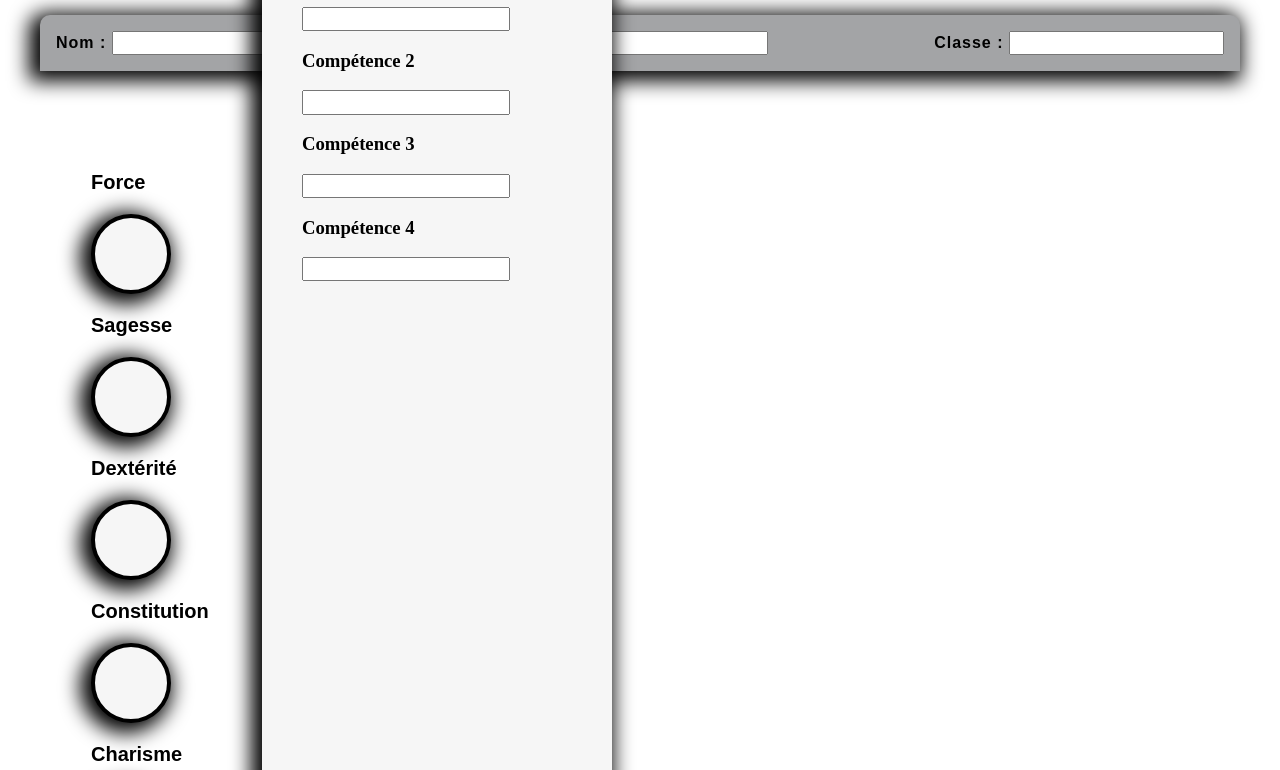
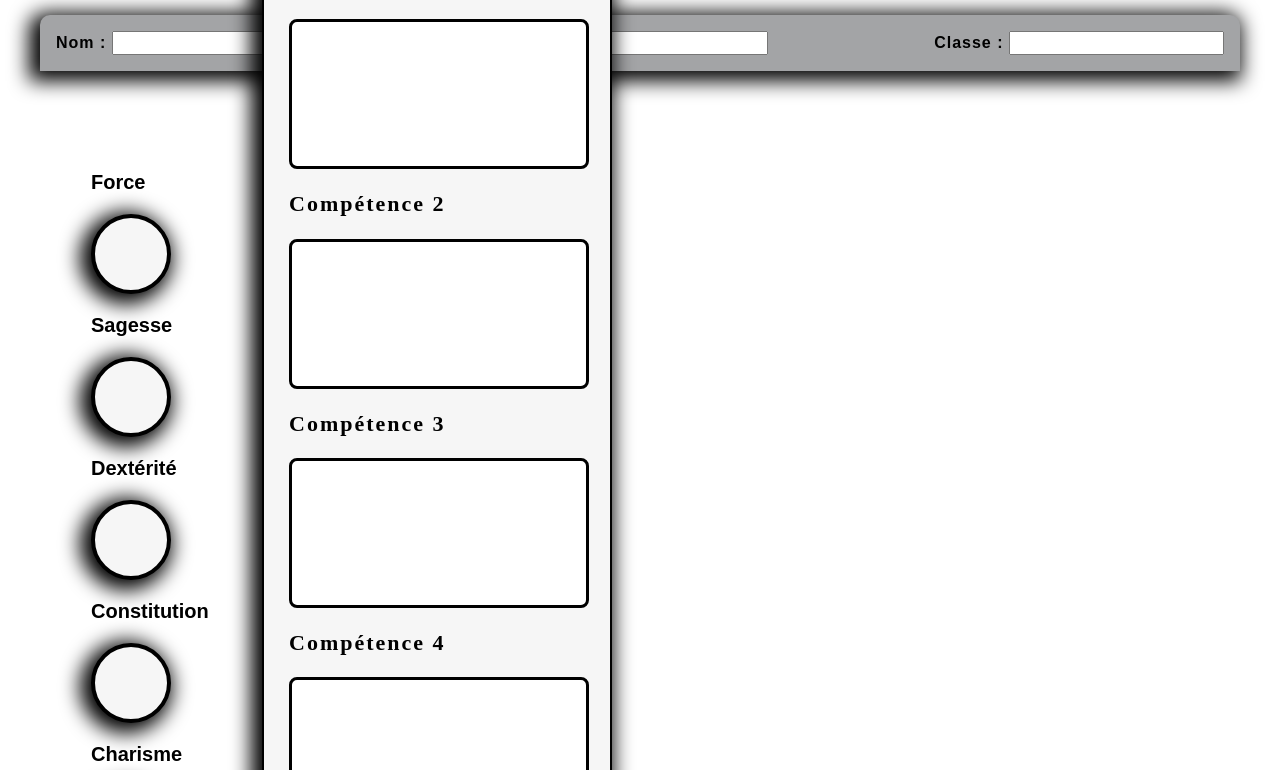
Before and after one commit to iTwiixZ/Fiche-JDR, a website: page index.html in a window 1280 px wide. Shown: the part 142-912 px from the top of the page. Drawn offline with nearby package versions, Linux system fonts and the light colour scheme; a web font is replaced by a local one.

Commit message:
Compétence 1-4

```diff
--- a/Sass/skills.scss
+++ b/Sass/skills.scss
@@ -6,7 +6,23 @@
     width: 350px;
     bottom: -190px;
     background-color: #f6f6f6;
-    border-radius: 10px 0 0 10px ;
+    border: solid 2px black;
+    border-radius: 10px 10px 10px 10px ;
     -webkit-box-shadow: -5px 4px 20px 6px #000000;
     box-shadow: -5px 4px 20px 6px black;
+    ol{
+       padding: 0;
+       margin-left: 25px;
+    }
+   input{
+        height: 150px;
+        width: 300px;
+        border-radius: 8px 8px 8px 8px;
+        border: solid black 3px;
+    }
+    .title-skill{
+        font-size: 22px;
+        letter-spacing: 2px;
+        font-family: 'Yanone Kaffeesat';
+    }
 }
--- a/index.html
+++ b/index.html
@@ -63,19 +63,19 @@
    <div class="skills">
        <ol>
            <div class="skill-1">
-            <h3>Compétence 1</h3>
+            <h3 class="title-skill">Compétence 1</h3>
                <input type="text" id="skill" name="compétence">
            </div>
            <div class="skill-1">
-            <h3>Compétence 2</h3>
+            <h3 class="title-skill">Compétence 2</h3>
            <input type="text" id="skill" name="compétence">
        </div>
        <div class="skill-1">
-        <h3>Compétence 3</h3>
+        <h3 class="title-skill">Compétence 3</h3>
        <input type="text" id="skill" name="compétence">
    </div>
    <div class="skill-1">
-    <h3>Compétence 4</h3>
+    <h3 class="title-skill">Compétence 4</h3>
    <input type="text" id="skill" name="compétence">
 </div>
        </ol>
```
Also changed, not shown: style.css, 1 other file.
